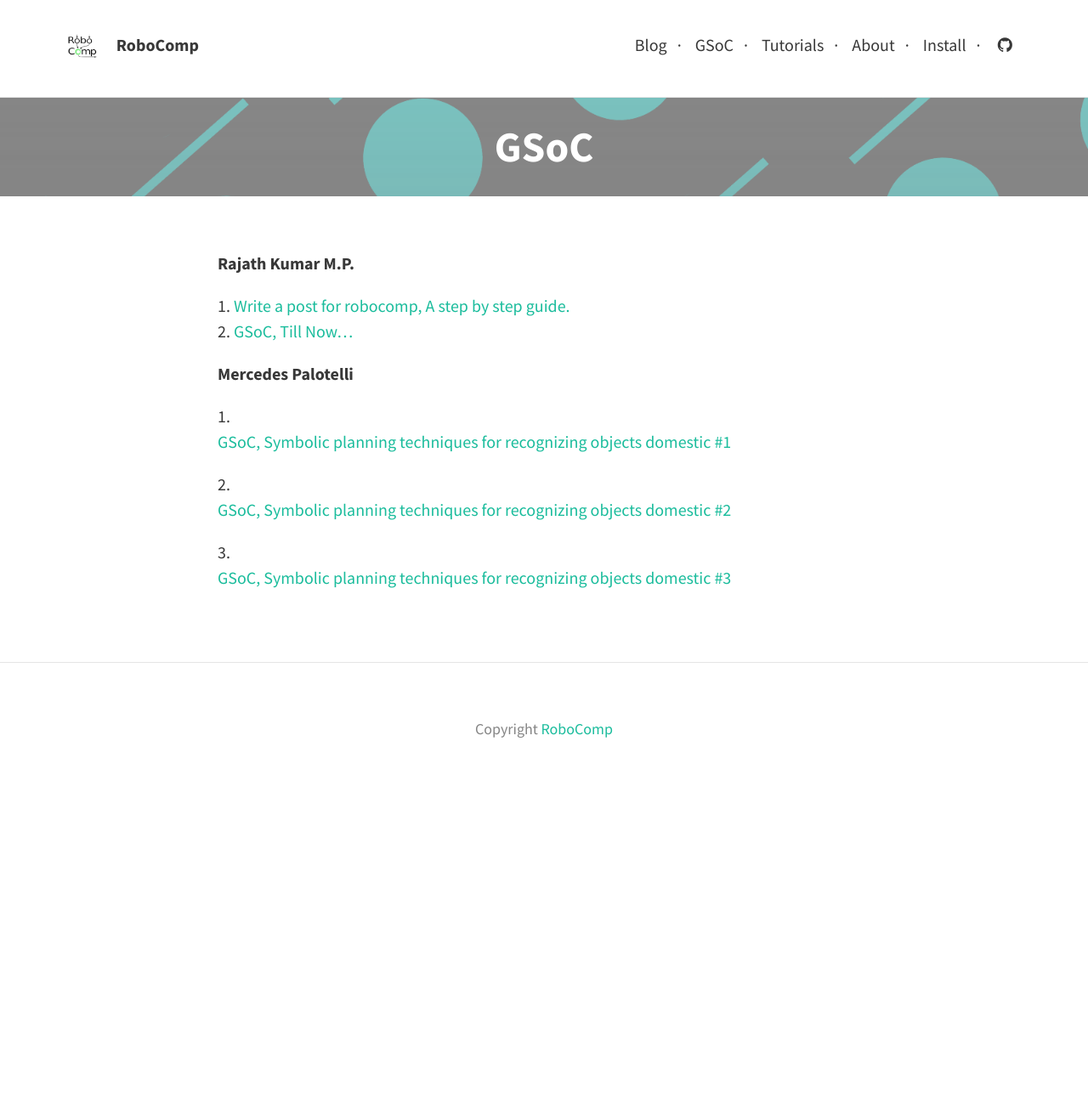
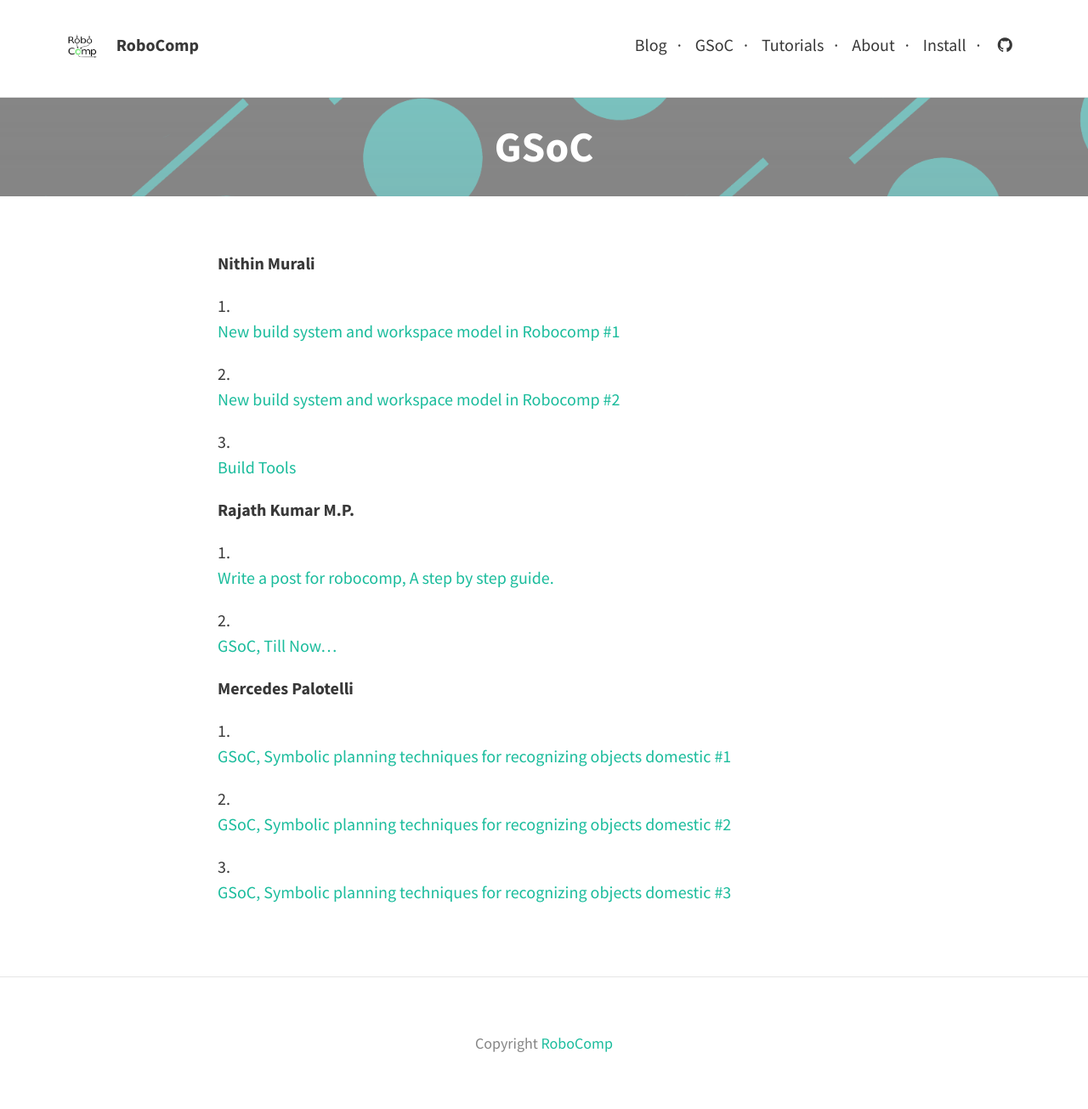
Before and after one commit to robocomp/website, a Jekyll site: the page built from GSoC.md, in a window 1280 px wide. Shown: the whole page at 85% size. Built offline with Jekyll 4.4.1, drawn with Linux system fonts in a browser that asks for light colours; nearby versions of some CDN libraries; before the commit the page ends 935 px from its top, so only the background shows below that.

Commit message:
Bug fix #1

```diff
--- a/GSoC.md
+++ b/GSoC.md
@@ -5,9 +5,18 @@ permalink: /GSoC/
 feature-img: "img/sample_feature_img_3.png"
 ---
 
+**Nithin Murali**
+
+1. [New build system and workspace model in Robocomp #1](http://robocomp.github.io/website/gsoc15/2015/06/20/workspaceModel%231.html)
+
+2. [New build system and workspace model in Robocomp #2](http://robocomp.github.io/website/gsoc15/2015/06/25/workspaceModel%232.html)
+
+3. [Build Tools](http://robocomp.github.io/website/tutorial/2015/06/26/buildUtilities.html)
+
 **Rajath Kumar M.P.**
 
 1. [Write a post for robocomp, A step by step guide.](http://robocomp.github.io/website/2015/05/23/post_on_webpage.html)
+
 2. [GSoC, Till Now...](http://robocomp.github.io/website/2015/06/25/rajath1.html)
 
 **Mercedes Palotelli**
```
Also changed, not shown: Tutorials.md (+2 -2 lines).
